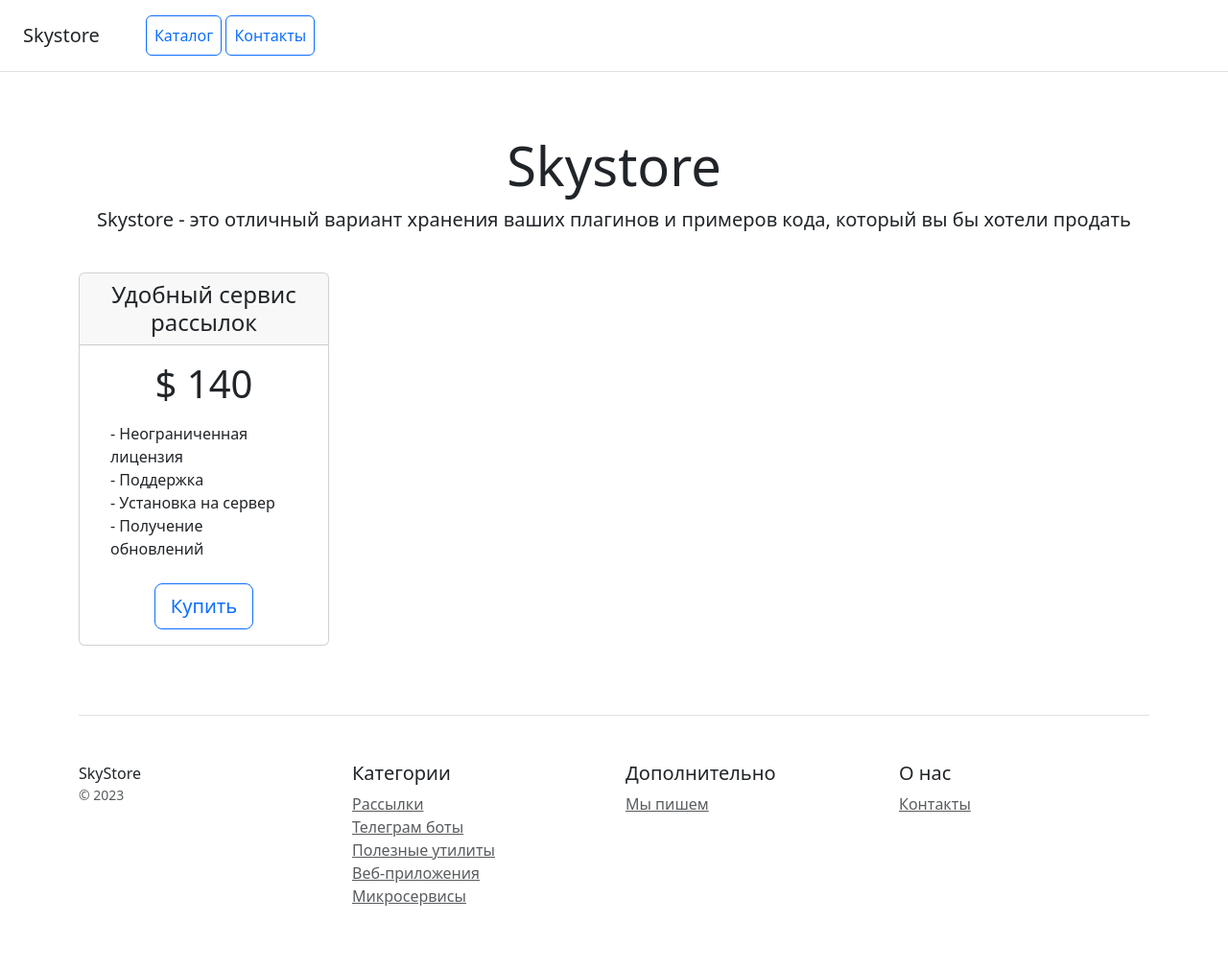
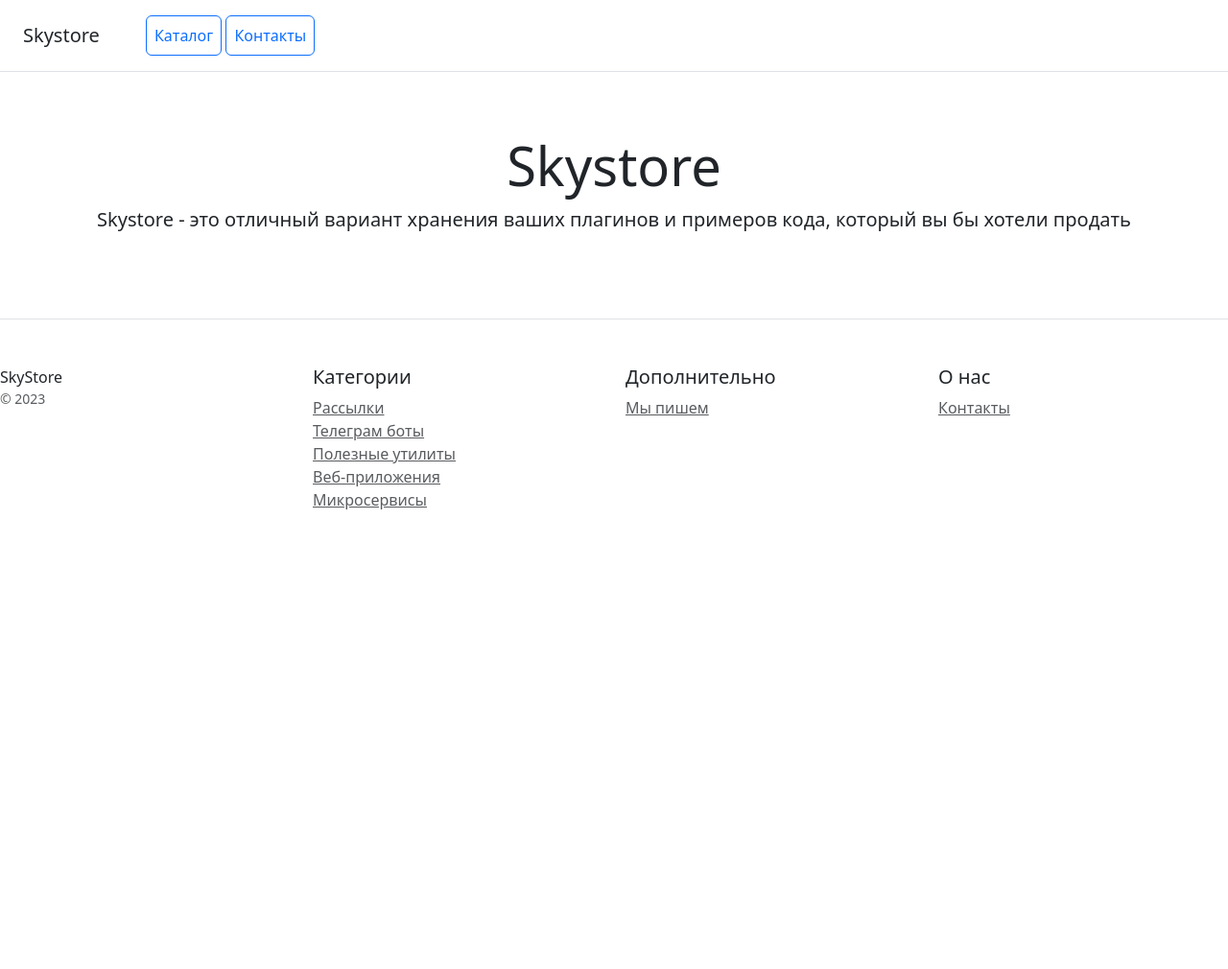
Before and after one commit to kashin152/DjangoProject, a Django app: template catalog/templates/catalog/home.html in a window 1280 px wide. Shown: the whole page at 96% size. After the commit the page ends 531 px from the top, so only its background shows below. Run offline with Django 5.2, Linux system fonts and the light colour scheme; the template is opened without the code that fills it, so the values that code supplies are empty; some libraries are stand-ins or nearby versions.

Commit message:
upgrade file

```diff
--- a/catalog/templates/catalog/contact.html
+++ b/catalog/templates/catalog/contact.html
@@ -4,7 +4,7 @@
     <meta charset="utf-8">
     <meta name="viewport" content="width=device-width, initial-scale=1">
     <title>Skystore</title>
-    <link href="/static/css/bootstrap.min.css" rel="stylesheet">
+    <link rel="stylesheet" type="text/css" href="/static/css/bootstrap.min.css">
 </head>
 <body>
 <div class="d-flex flex-column flex-md-row align-items-center p-3 px-md-4 mb-3 bg-white border-bottom box-shadow">
@@ -100,6 +100,6 @@
     </footer>
 </div>
 
-<script type="text/javascript" src="/static/js/script.js"></script>
+<script type="text/javascript" src="/static/js/bootstrap.bundle.min.js"></script>
 </body>
 </html>
--- a/catalog/templates/catalog/home.html
+++ b/catalog/templates/catalog/home.html
@@ -4,76 +4,22 @@
     <meta charset="utf-8">
     <meta name="viewport" content="width=device-width, initial-scale=1">
     <title>Skystore</title>
-    <link href="/static/css/bootstrap.min.css" rel="stylesheet">
+    <link rel="stylesheet" type="text/css" href="/static/css/bootstrap.min.css">
 
 </head>
 <body>
-<div class="d-flex flex-column flex-md-row align-items-center p-3 px-md-4 mb-3 bg-white border-bottom box-shadow">
-    <h5 class="my-0 mr-md-auto font-weight-normal">Skystore</h5>
-    <nav class="ms-5">
-        <a class="p-2 btn btn-outline-primary" href="/">Каталог</a>
-        <a class="p-2 btn btn-outline-primary" href="/contacts/">Контакты</a>
-    </nav>
-</div>
+{% include 'includes/inc_menu.html'%}
 
 <div class="pricing-header px-3 py-3 pt-md-5 pb-md-4 mx-auto text-center">
     <h1 class="display-4">Skystore</h1>
     <p class="lead">Skystore - это отличный вариант хранения ваших плагинов и примеров кода, который вы бы хотели
         продать</p>
 </div>
+{% block content %}
+{% endblock %}
+{% include 'includes/footer.html'%}
 
-<div class="container">
-    <div class="row text-center">
-        <div class="col-3">
-            <div class="card mb-4 box-shadow">
-                <div class="card-header">
-                    <h4 class="my-0 font-weight-normal">Удобный сервис рассылок</h4>
-                </div>
-                <div class="card-body">
-                    <h1 class="card-title pricing-card-title">$ 140</h1>
-                    <ul class="list-unstyled mt-3 mb-4 text-start m-3">
-                        <li>- Неограниченная лицензия</li>
-                        <li>- Поддержка</li>
-                        <li>- Установка на сервер</li>
-                        <li>- Получение обновлений</li>
-                    </ul>
-                    <button type="button" class="btn btn-lg btn-block btn-outline-primary">Купить</button>
-                </div>
-            </div>
-        </div>
-    </div>
-
-    <footer class="pt-4 my-md-5 pt-md-5 border-top">
-        <div class="row">
-            <div class="col-12 col-md">
-                SkyStore
-                <small class="d-block mb-3 text-muted">&copy; 2023</small>
-            </div>
-            <div class="col-6 col-md">
-                <h5>Категории</h5>
-                <ul class="list-unstyled text-small">
-                    <li><a class="text-muted" href="#">Рассылки</a></li>
-                    <li><a class="text-muted" href="#">Телеграм боты</a></li>
-                    <li><a class="text-muted" href="#">Полезные утилиты</a></li>
-                    <li><a class="text-muted" href="#">Веб-приложения</a></li>
-                    <li><a class="text-muted" href="#">Микросервисы</a></li>
-                </ul>
-            </div>
-            <div class="col-6 col-md">
-                <h5>Дополнительно</h5>
-                <ul class="list-unstyled text-small">
-                    <li><a class="text-muted" href="#">Мы пишем</a></li>
-                </ul>
-            </div>
-            <div class="col-6 col-md">
-                <h5>О нас</h5>
-                <ul class="list-unstyled text-small">
-                    <li><a class="text-muted" href="/contacts/">Контакты</a></li>
-                </ul>
-            </div>
-        </div>
-    </footer>
 </div>
-<script type="text/javascript" src="/static/js/script.js"></script>
+<script type="text/javascript" src="/static/js/bootstrap.bundle.min.js"></script>
 </body>
 </html>
--- /dev/null
+++ b/catalog/templates/includes/inc_menu.html
@@ -0,0 +1,7 @@
+<div class="d-flex flex-column flex-md-row align-items-center p-3 px-md-4 mb-3 bg-white border-bottom box-shadow">
+    <h5 class="my-0 mr-md-auto font-weight-normal">Skystore</h5>
+    <nav class="ms-5">
+        <a class="p-2 btn btn-outline-primary" href="{% url 'catalog:home' %}">Каталог</a>
+        <a class="p-2 btn btn-outline-primary" href="{% url 'catalog:contacts' %}">Контакты</a>
+    </nav>
+</div>
--- a/catalog/urls.py
+++ b/catalog/urls.py
@@ -4,4 +4,7 @@ from catalog import views
 urlpatterns = [
     path("home/", views.home, name="home"),
     path("contact/", views.contact, name="contact"),
+    path(
+        "product_detail/<int:product_id>", views.product_detail, name="product_detail"
+    ),
 ]
```
Also changed, not shown: catalog/templates/catalog/base.html (added, +22 -0 lines), catalog/templates/catalog/product_detail.html (added, +16 -0 lines), catalog/templates/includes/footer.html (added, +30 -0 lines), catalog/templatetags/my_tags.py (added, +9 -0 lines), catalog/views.py (+12 -2 lines).
